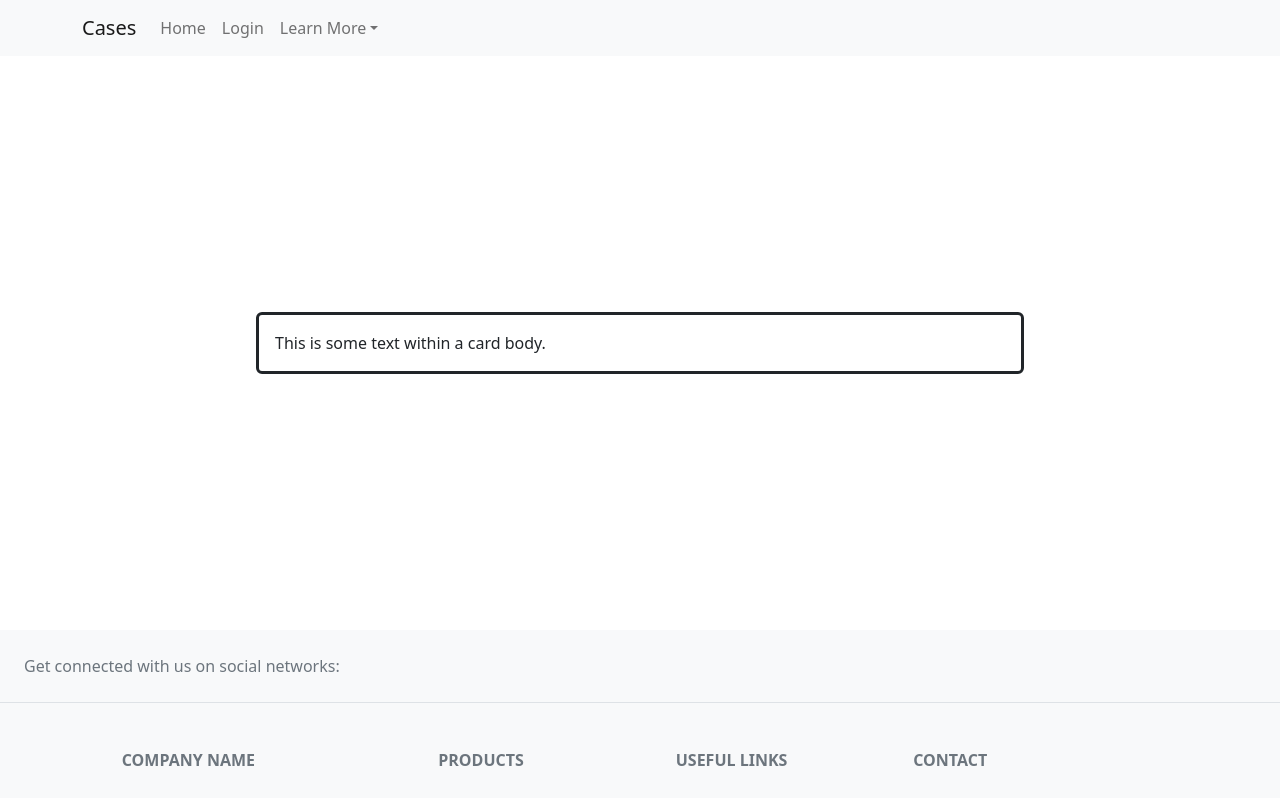
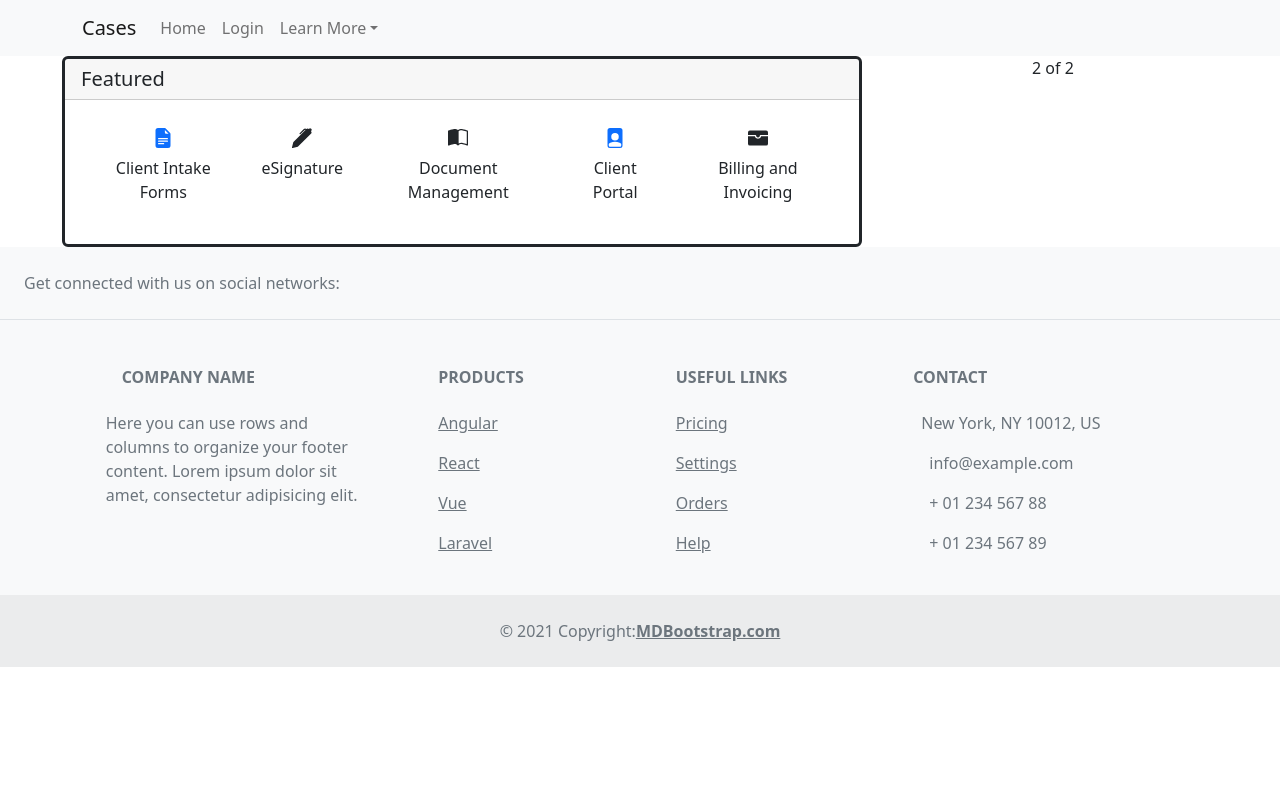
Before and after one commit to xleonard1/Attorney-Case-Management, a React (Create React App) app in the folder client/: page /profile in a window 1280 px wide. Shown: the top 798 px of the page. Built offline with nearby package versions, Linux system fonts and the light colour scheme.

Commit message:
added grid and user options to card

```diff
--- a/client/src/App.js
+++ b/client/src/App.js
@@ -9,6 +9,7 @@ import Navigation from './components/Nav';
 import Footer from './components/Footer';
 import Profile from './pages/Profile'
 import 'bootstrap/dist/css/bootstrap.min.css';
+import ThemeProvider from 'react-bootstrap/ThemeProvider'
 
 const httpLink = createHttpLink({
   uri: '/graphql',
@@ -32,6 +33,9 @@ const client = new ApolloClient({
 function App() {
   return (
     <ApolloProvider client = {client}>
+     <ThemeProvider
+        breakpoints={['xxxl', 'xxl', 'xl', 'lg', 'md', 'sm', 'xs', 'xxs']}
+        minBreakpoint="xxs">
       <Router>
         <div>
             <Navigation />
@@ -56,8 +60,7 @@ function App() {
           <Footer />
         </div>
       </Router>
-
-
+     </ThemeProvider>
     </ApolloProvider>
   );
 }
--- a/client/src/pages/Home.js
+++ b/client/src/pages/Home.js
@@ -2,35 +2,10 @@ import React from 'react';
 import JumboTron from '../components/Jumbotron/index'
 import Features from '../components/Features/index'
 import Highlights from '../components/Highlights'
-import {BsFillFileEarmarkTextFill, BsFillPenFill, BsFillFilePersonFill, BsFillWalletFill, BsBookHalf } from "react-icons/bs";
+import appItems from '../utils/items'
 
-const appItems = [
- {
-   id: 1,
-   name: "Client Intake Forms",
-   icon: <BsFillFileEarmarkTextFill />
- },
- {
-   id: 2,
-   name: "eSignature",
-   icon: <BsFillPenFill />
- },
- {
-   id: 3.,
-   name: "Document Management",
-   icon: <BsBookHalf />
- },
- {
-   id: 4,
-   name: "Client Portal",
-   icon: <BsFillFilePersonFill />
- },
- {
-   id: 5,
-   name: "Billing and Invoicing",
-   icon: <BsFillWalletFill  />
- }
-]
+
+
 
 export default function Home () {
   return (
--- a/client/src/pages/Profile.js
+++ b/client/src/pages/Profile.js
@@ -1,25 +1,55 @@
 import React from 'react';
 import Card from 'react-bootstrap/Card';
-
+import Container from 'react-bootstrap/Container';
+import Row from 'react-bootstrap/Row';
+import Col from 'react-bootstrap/Col';
+import appItems from '../utils/items';
+import ListGroup from 'react-bootstrap/ListGroup';
 
 
 
 const styles = {
     cardStyle: {
         border: 'solid',
-        margin: '20%'
-    }
+        maxWidth: '800px',
+        marginLeft: '-20px'
+    },
+    listItems: {
+        display: 'flex',
+        flexDirection: 'row',
+        textAlight: 'center',
+        overflow: 'hidden',
+        borderStyle: 'none'
+      },
 }
 export default function Profile () {
  return (
 
-    <Card style={styles.cardStyle}>
-      <Card.Body>
-          This is some text within a card body.
-      </Card.Body>
-    </Card>
-
-
-
- )
+    <Container>
+      <Row>
+        <Col>
+          <Card style = {styles.cardStyle}>
+            <Card.Header as="h5">Featured</Card.Header>
+              <Card.Body style={{display: 'flex', flexWrap:'wrap'}}>
+                   <Card.Text>
+                    <ListGroup style={styles.listItems}>
+                      {appItems.map(item => (
+                        <ListGroup.Item  key={item.id} style={{borderStyle:'none', textAlign:'center'}}>
+                         <div className='icons'>
+                           <h5>{item.icon}</h5>
+                         </div>
+                         <div>
+                          <p>{item.name}</p>
+                         </div>
+                        </ListGroup.Item>
+                         ))}
+                    </ListGroup>
+                   </Card.Text>
+               </Card.Body>
+           </Card>
+        </Col>
+        <Col xs lg="2">2 of 2</Col>
+      </Row>
+    </Container>
+  );
 }
--- /dev/null
+++ b/client/src/utils/items.js
@@ -0,0 +1,32 @@
+import {BsFillFileEarmarkTextFill, BsFillPenFill, BsFillFilePersonFill, BsFillWalletFill, BsBookHalf } from "react-icons/bs";
+import Alert from 'react-bootstrap/Alert'
+
+const appItems = [
+ {
+   id: 1,
+   name: "Client Intake Forms",
+   icon: <Alert.Link href='/intake'><BsFillFileEarmarkTextFill /></Alert.Link>
+ },
+ {
+   id: 2,
+   name: "eSignature",
+   icon: <BsFillPenFill />
+ },
+ {
+   id: 3.,
+   name: "Document Management",
+   icon: <BsBookHalf />
+ },
+ {
+   id: 4,
+   name: "Client Portal",
+   icon: <Alert.Link href='/clientPortal' ><BsFillFilePersonFill /></Alert.Link>
+ },
+ {
+   id: 5,
+   name: "Billing and Invoicing",
+   icon: <BsFillWalletFill  />
+ }
+]
+
+export default appItems
```
